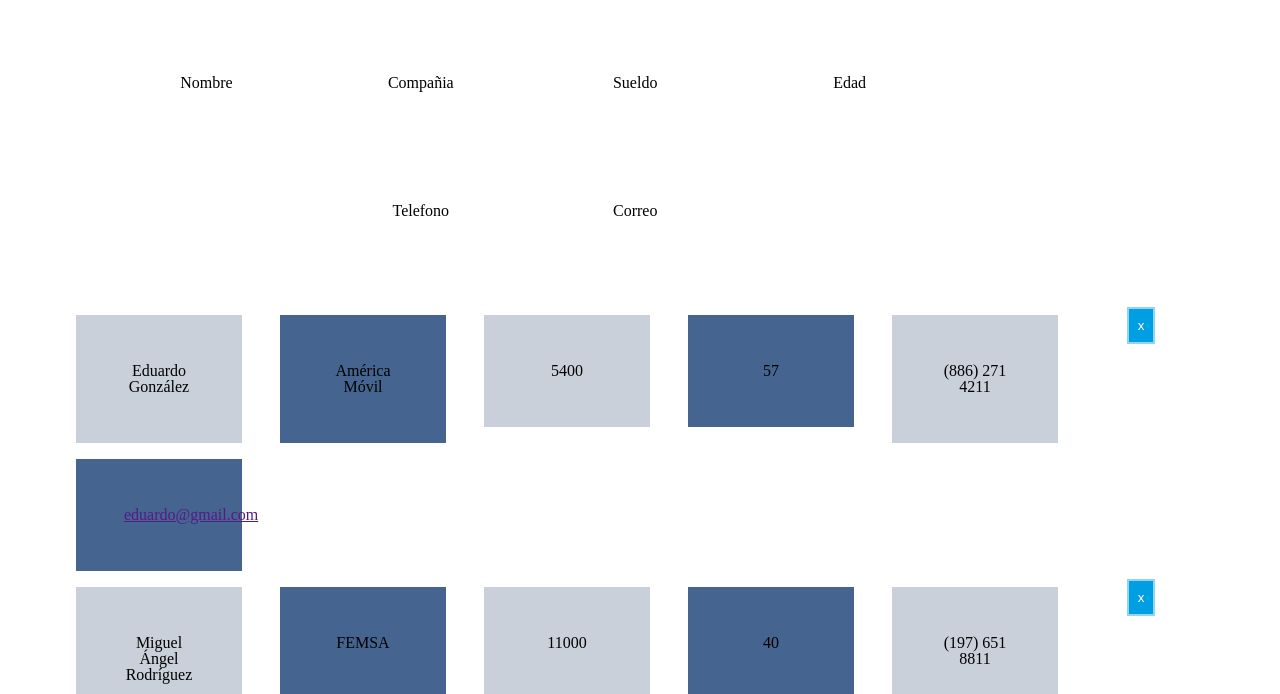
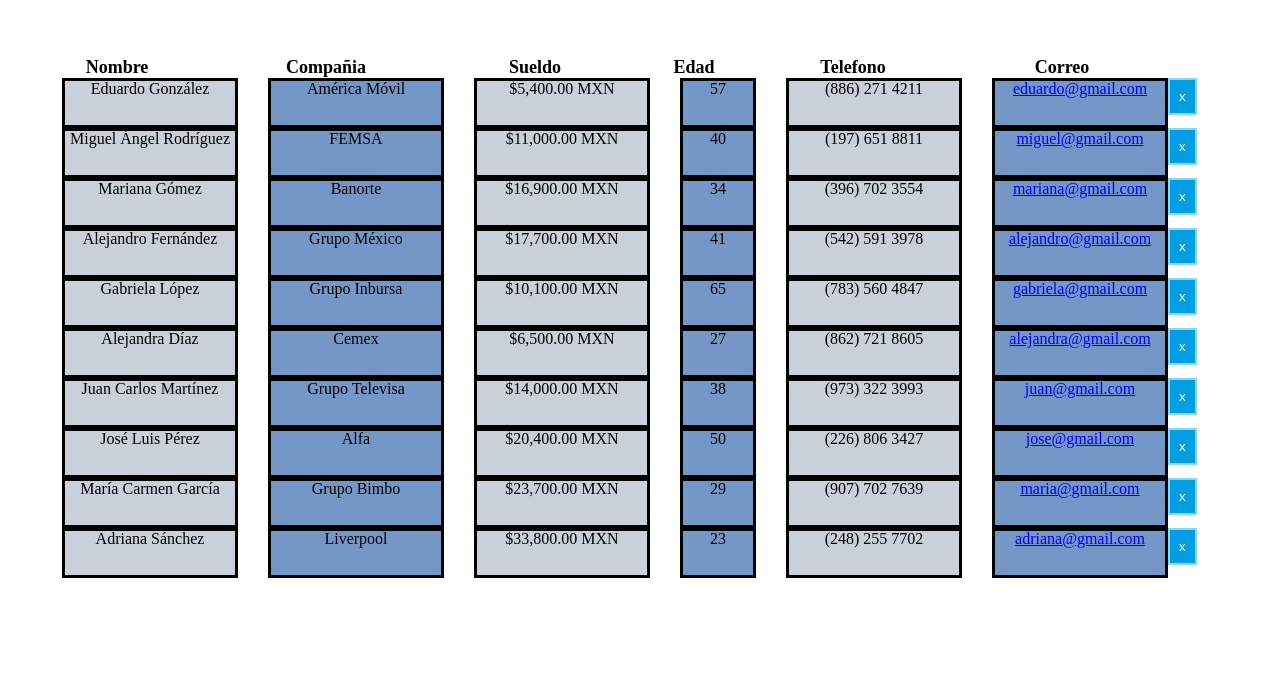
Before and after one commit to resuelve/ejercicio-frontend-2, a React (Create React App) app: page / in a window 1280 px wide. Shown: the part 626-1320 px from the top of the page. After the commit the page ends 1206 px from the top, so only its background shows below. Built offline with nearby package versions, Linux system fonts and the light colour scheme.

Commit message:
v2: pasando funcion precio, cambiando a tablas

```diff
--- a/package.json
+++ b/package.json
@@ -7,6 +7,11 @@
     "react-dom": "^16.4.1"
   },
   "devDependencies": {
+    "eslint": "^5.0.1",
+    "eslint-config-airbnb": "^17.0.0",
+    "eslint-plugin-import": "^2.13.0",
+    "eslint-plugin-jsx-a11y": "^6.1.0",
+    "eslint-plugin-react": "^7.10.0",
     "react-scripts": "1.1.4"
   },
   "scripts": {
--- a/src/App.js
+++ b/src/App.js
@@ -1,8 +1,8 @@
 import React, { Component } from 'react'
 import employees from './employees'
 import Head from './components/Head'
-import Inventario from './components/InventarioDinamico';
 import ListaDeEmpelados from './components/ListaDeEmpleados';
+import Buttons from './components/buttons';
 
 class App extends Component {
   constructor() {
@@ -34,11 +34,12 @@
     }
 
   render() {
-    console.log(employees)
+    //console.log(employees)
     return (
       <div id='employees'>
 
           <Head/>
+          <Buttons/>
           <ListaDeEmpelados employees={this.props.employees}/>
 
 
--- a/src/components/Empleado.js
+++ b/src/components/Empleado.js
@@ -7,23 +7,16 @@
 class Empleado extends Component {
 
     render() {
-            // const details  = this.props.empleado;
-            // const  getFilter  = this.props.empleado.filter(
-            //     (empleado) => {
-            //         return empleado.name.indexOf(this.state.search) !== -1;
-            //     }
-            // );
             return(
                 <div className="grid_12">
-                            <li className="li-style grid_1">{this.props.empleado.name}</li>
-                            <li className="li-style grid_1">{this.props.empleado.company }</li>
-                            <li className="li-style grid_1">{this.props.empleado.salary}</li>
-                            <li className="li-style grid_1">{this.props.empleado.age }</li>
-                            <li className="li-style grid_1">{this.props.empleado.phone }</li>
-                            <li className="li-style grid_1"><a href="">{this.props.empleado.email}</a></li>
-                            <button className="eliminar"> x</button>
+                            <td className="td-style grid_2">{this.props.empleado.name}</td>
+                            <td className="td-style grid_2">{this.props.empleado.company }</td>
+                            <td className="td-style grid_2">{redondeoPrecio(this.props.empleado.salary)} MXN</td>
+                            <td className="td-style grid_1">{this.props.empleado.age }</td>
+                            <td className="td-style grid_2">{this.props.empleado.phone }</td>
+                            <td className="td-style grid_2"><a href="#">{this.props.empleado.email}</a></td>
+                            <button className="eliminar">x</button>
                             {/* {this.props.details.name} */}
-
                 </div>
             );
         }
--- a/src/components/FormAgregarEmpleado.js
+++ b/src/components/FormAgregarEmpleado.js
@@ -13,7 +13,7 @@
 
     crearEmpleado(e) {
         e.preventDefault(); //Aplica PreventDefault al evento submit
-        console.log('creando nuevo empleado');
+        //console.log('creando nuevo empleado');
         // const empleado = { //Objeto para añadir un nuevo empleado, pasando refs de los inputs. Este objeto se pasa a App
         //     name : this.name.value,
         //     company : this.company.value,
--- a/src/components/Head.js
+++ b/src/components/Head.js
@@ -8,7 +8,6 @@
                 <div className="12">
                     <div className="grid_12">
                         <img id="logo" src="https://api.kobra.red/img/logos/resuelvetudeuda.png" alt="resuelve"/>
-                        <h1>Empleados Resuelve</h1>
                     </div>
                 </div>
             );
--- a/src/components/ListaDeEmpleados.js
+++ b/src/components/ListaDeEmpleados.js
@@ -71,20 +71,25 @@
                     <input type="text" ref="correo" placeholder="correo"/>
                     <button className="btn-carga-empleados" type="submit">Agregar empleado</button>
                 </form>
-                <ul>
-                    <li>Nombre</li>
-                    <li>Compañia</li>
-                    <li>Sueldo</li>
-                    <li>Edad</li>
-                    <li>Telefono</li>
-                    <li>Correo </li>
-                </ul>
-                    <ul> {/*Devolver items de la data ubicada en el archivo index.js, iterando con map y creando un <li/> diferente por cada uno*/}
-                    {filteredEmployees.map((empleado) => {
-                        return <Empleado key={empleado.id}  empleado={empleado} />
-                        })
-                    }
-                    </ul>
+                <table>
+                        <thead>
+                            <tr>
+                                <th className="grid_2">Nombre</th>
+                                <th className="grid_2">Compañia</th>
+                                <th className="grid_2">Sueldo</th>
+                                <th className="grid_1">Edad</th>
+                                <th className="grid_2">Telefono</th>
+                                <th className="grid_2">Correo</th>
+                            </tr>
+                        </thead>
+                    <tbody>
+                             {/*Devolver items de la data ubicada en el archivo index.js, iterando con map y creando un <li/> diferente por cada uno*/}
+                            {filteredEmployees.map((empleado) => {
+                                return <Empleado key={empleado.id}  empleado={empleado} />
+                                })
+                            }
+                    </tbody>
+                </table>
 
             </div>
         );
--- a/src/components/Table.js
+++ b/src/components/buttons.js
@@ -1,19 +1,18 @@
 import React, { Component } from 'react';
 import '../styles/grid.css';
-import '../styles/main.css';
 
 
-class Table extends Component {
+class Buttons extends Component {
         render() {
             return(
                 <div className="12">
                     <div className="grid_12">
-                        <img id="logo" src="https://api.kobra.red/img/logos/resuelvetudeuda.png" alt="resuelve"/>
-                        <h1>Empleados Resuelve</h1>
+                        <button>Cambio USD</button>
+                        <button>Consola</button>
                     </div>
                 </div>
             );
         }
     }
 
-export default Header;
+export default Buttons;
--- a/src/styles/main.css
+++ b/src/styles/main.css
@@ -16,39 +16,40 @@
     margin-bottom: 22vh;
 }
 
-li {
-    text-decoration: none;
-    width: 10%;
-    display: inline-block;
-    padding: 6vh;
-    margin: 1vh;
+table {
+    display: table;
+    border-collapse: separate;
+    border-spacing: 2px;
+    border-color: gray;
 }
 
-ul {
-    text-align: center;
-    list-style: none;
-    margin-left: 0;
-    padding: 16px;
-    margin: 0;
-    width: 80%;
+th{
+    padding-right: 9px;
+    font-size: 18px;
+    font-weight: bold;
 }
 
-.li-style:nth-child(even) {
-    background-color: rgb(69, 100, 143);
+td {
+    height: 44px;
+    text-align: center;
+    border: solid #000000;
+}
+
+
+.td-style:nth-child(even) {
+    background-color: rgb(117, 151, 199);
     margin: 3px solid rgb(99, 91, 91);
     transition-duration: 0.4s;
 }
 
-.li-style:nth-child(odd) {
+.td-style:nth-child(odd) {
     background-color: rgb(202, 208, 218);
     transition-duration: 0.4s;
 }
 
-.li-style:nth-child(even):hover, .li-style:nth-child(odd):hover  {
+.td-style:nth-child(even):hover, .td-style:nth-child(odd):hover  {
     background-color: rgb(221, 217, 238);
 }
-
-
 
 #buscador {
     border-radius: 15px;
```
Also changed, not shown: 1 other file (tests, documents, lock files or other folders).
